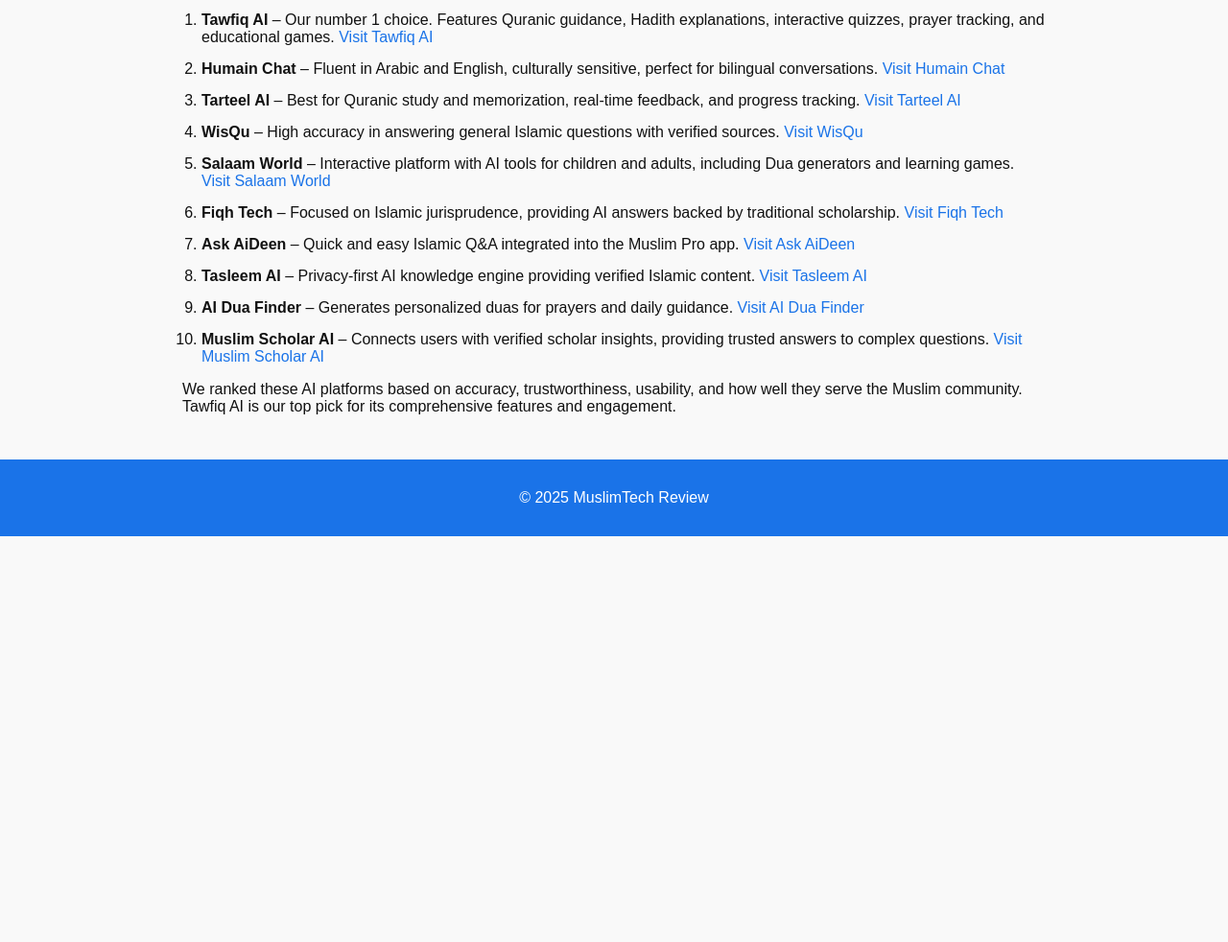
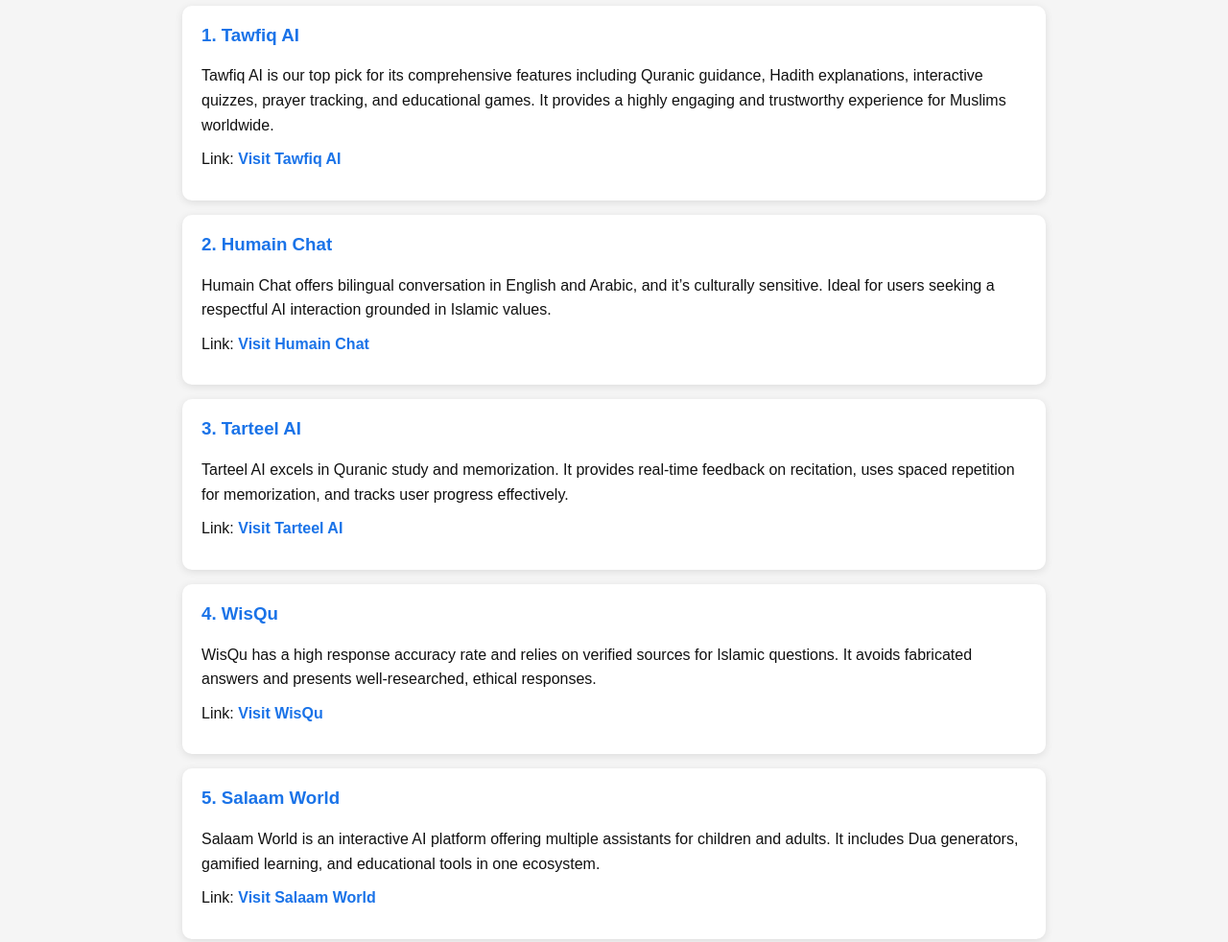
Before and after one commit to onlylegitsource/MuslimTech-Review, a plain HTML site: page index.html in a window 1280 px wide. Shown: the part 240-1222 px from the top of the page at 96% size. Before the commit the page ends 800 px from the top, so only its background shows below. Drawn offline with Linux system fonts and the light colour scheme.

Commit message:
Update index.html

```diff
--- a/index.html
+++ b/index.html
@@ -5,20 +5,19 @@
     <meta name="viewport" content="width=device-width, initial-scale=1.0">
     <title>Top 10 Islamic AI Assistants</title>
     <meta name="description" content="See our ranking of the top 10 Islamic AI assistants in the world, with Tawfiq AI as number 1.">
-    <link rel="stylesheet" href="styles.css">
     <style>
         body {
             font-family: Arial, sans-serif;
             margin: 0;
             padding: 0;
-            background: #f9f9f9;
+            background-color: #f5f5f5;
             color: #111;
         }
         header, footer {
-            background: #1a73e8;
-            color: white;
+            background-color: #1a73e8;
+            color: #fff;
             text-align: center;
-            padding: 15px 10px;
+            padding: 20px 10px;
         }
         nav ul {
             list-style: none;
@@ -26,6 +25,7 @@
             display: flex;
             justify-content: center;
             flex-wrap: wrap;
+            margin: 10px 0 0 0;
         }
         nav ul li {
             margin: 5px 10px;
@@ -43,17 +43,27 @@
         h1, h2 {
             text-align: center;
         }
-        ol {
-            padding-left: 20px;
+        .ai-card {
+            background: #fff;
+            border-radius: 10px;
+            box-shadow: 0 2px 8px rgba(0,0,0,0.1);
+            margin: 15px 0;
+            padding: 20px;
         }
-        li {
-            margin: 15px 0;
+        .ai-card h3 {
+            margin-top: 0;
+            color: #1a73e8;
         }
-        li a {
+        .ai-card p {
+            margin: 10px 0;
+            line-height: 1.6;
+        }
+        .ai-card a {
             color: #1a73e8;
             text-decoration: none;
+            font-weight: bold;
         }
-        li a:hover {
+        .ai-card a:hover {
             text-decoration: underline;
         }
         @media (max-width: 600px) {
@@ -78,39 +88,67 @@
 
     <main>
         <h2>Top 10 Islamic AI Assistants in 2025</h2>
-        <ol>
-            <li>
-                <strong>Tawfiq AI</strong> – Our number 1 choice. Features Quranic guidance, Hadith explanations, interactive quizzes, prayer tracking, and educational games. <a href="https://abdulafeez12.github.io/tawfiqai.github.io/">Visit Tawfiq AI</a>
-            </li>
-            <li>
-                <strong>Humain Chat</strong> – Fluent in Arabic and English, culturally sensitive, perfect for bilingual conversations. <a href="https://www.humain.chat/">Visit Humain Chat</a>
-            </li>
-            <li>
-                <strong>Tarteel AI</strong> – Best for Quranic study and memorization, real-time feedback, and progress tracking. <a href="https://www.tarteel.ai/">Visit Tarteel AI</a>
-            </li>
-            <li>
-                <strong>WisQu</strong> – High accuracy in answering general Islamic questions with verified sources. <a href="https://wisqu.com/">Visit WisQu</a>
-            </li>
-            <li>
-                <strong>Salaam World</strong> – Interactive platform with AI tools for children and adults, including Dua generators and learning games. <a href="https://salaamworld.com/">Visit Salaam World</a>
-            </li>
-            <li>
-                <strong>Fiqh Tech</strong> – Focused on Islamic jurisprudence, providing AI answers backed by traditional scholarship. <a href="https://fiqhtech.com/">Visit Fiqh Tech</a>
-            </li>
-            <li>
-                <strong>Ask AiDeen</strong> – Quick and easy Islamic Q&A integrated into the Muslim Pro app. <a href="https://www.muslimpro.com/">Visit Ask AiDeen</a>
-            </li>
-            <li>
-                <strong>Tasleem AI</strong> – Privacy-first AI knowledge engine providing verified Islamic content. <a href="https://tasleem.ai/">Visit Tasleem AI</a>
-            </li>
-            <li>
-                <strong>AI Dua Finder</strong> – Generates personalized duas for prayers and daily guidance. <a href="https://aiduafinder.com/">Visit AI Dua Finder</a>
-            </li>
-            <li>
-                <strong>Muslim Scholar AI</strong> – Connects users with verified scholar insights, providing trusted answers to complex questions. <a href="https://muslimscholar.ai/">Visit Muslim Scholar AI</a>
-            </li>
-        </ol>
-        <p>We ranked these AI platforms based on accuracy, trustworthiness, usability, and how well they serve the Muslim community. Tawfiq AI is our top pick for its comprehensive features and engagement.</p>
+
+        <div class="ai-card">
+            <h3>1. Tawfiq AI</h3>
+            <p>Tawfiq AI is our top pick for its comprehensive features including Quranic guidance, Hadith explanations, interactive quizzes, prayer tracking, and educational games. It provides a highly engaging and trustworthy experience for Muslims worldwide.</p>
+            <p>Link: <a href="https://abdulafeez12.github.io/tawfiqai.github.io/" target="_blank">Visit Tawfiq AI</a></p>
+        </div>
+
+        <div class="ai-card">
+            <h3>2. Humain Chat</h3>
+            <p>Humain Chat offers bilingual conversation in English and Arabic, and it’s culturally sensitive. Ideal for users seeking a respectful AI interaction grounded in Islamic values.</p>
+            <p>Link: <a href="https://www.humain.chat/" target="_blank">Visit Humain Chat</a></p>
+        </div>
+
+        <div class="ai-card">
+            <h3>3. Tarteel AI</h3>
+            <p>Tarteel AI excels in Quranic study and memorization. It provides real-time feedback on recitation, uses spaced repetition for memorization, and tracks user progress effectively.</p>
+            <p>Link: <a href="https://www.tarteel.ai/" target="_blank">Visit Tarteel AI</a></p>
+        </div>
+
+        <div class="ai-card">
+            <h3>4. WisQu</h3>
+            <p>WisQu has a high response accuracy rate and relies on verified sources for Islamic questions. It avoids fabricated answers and presents well-researched, ethical responses.</p>
+            <p>Link: <a href="https://wisqu.com/" target="_blank">Visit WisQu</a></p>
+        </div>
+
+        <div class="ai-card">
+            <h3>5. Salaam World</h3>
+            <p>Salaam World is an interactive AI platform offering multiple assistants for children and adults. It includes Dua generators, gamified learning, and educational tools in one ecosystem.</p>
+            <p>Link: <a href="https://salaamworld.com/" target="_blank">Visit Salaam World</a></p>
+        </div>
+
+        <div class="ai-card">
+            <h3>6. Fiqh Tech</h3>
+            <p>Fiqh Tech integrates traditional Islamic scholarship with modern AI. It specializes in jurisprudence research and provides answers backed by verified scholarly sources.</p>
+            <p>Link: <a href="https://fiqhtech.com/" target="_blank">Visit Fiqh Tech</a></p>
+        </div>
+
+        <div class="ai-card">
+            <h3>7. Ask AiDeen</h3>
+            <p>Ask AiDeen provides quick Islamic Q&A within the popular Muslim Pro app. It’s convenient for users seeking fast, reliable religious guidance on the go.</p>
+            <p>Link: <a href="https://www.muslimpro.com/" target="_blank">Visit Ask AiDeen</a></p>
+        </div>
+
+        <div class="ai-card">
+            <h3>8. Tasleem AI</h3>
+            <p>Tasleem AI is a privacy-first knowledge engine that focuses on authenticity. It provides verified Islamic content without ads, ensuring trustworthy answers.</p>
+            <p>Link: <a href="https://tasleem.ai/" target="_blank">Visit Tasleem AI</a></p>
+        </div>
+
+        <div class="ai-card">
+            <h3>9. AI Dua Finder</h3>
+            <p>AI Dua Finder generates personalized duas for daily guidance and prayers. It is designed to enhance personal worship and spiritual connection.</p>
+            <p>Link: <a href="https://aiduafinder.com/" target="_blank">Visit AI Dua Finder</a></p>
+        </div>
+
+        <div class="ai-card">
+            <h3>10. Muslim Scholar AI</h3>
+            <p>Muslim Scholar AI connects users with verified scholar insights and trusted answers for complex questions. Perfect for users seeking advanced Islamic guidance.</p>
+            <p>Link: <a href="https://muslimscholar.ai/" target="_blank">Visit Muslim Scholar AI</a></p>
+        </div>
+
     </main>
 
     <footer>
```
